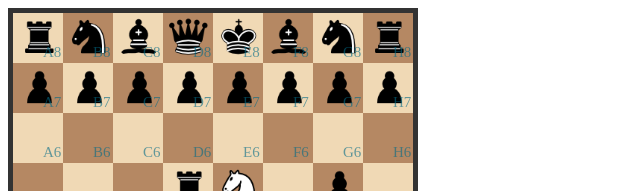
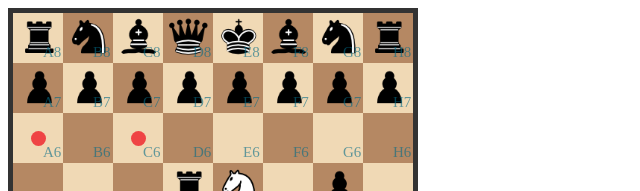
Before and after one commit to ronishae/bag-chess, a plain HTML site: page index.html in a window 1280 px wide. Both pictures are taken after a click on the button 88 px from the left and 38 px from the top of the page. Shown: the top 191 px of the page, 0-640 px from the left. Drawn offline with Linux system fonts and the light colour scheme.

Commit message:
render move indicators

```diff
--- a/script.js
+++ b/script.js
@@ -74,7 +74,7 @@ function isOppositeColour(first, second) {
 // converts array of [row, col] to string of coordinates
 function convertMoves(moves) {
     if (!moves) return [];
-    return moves.map(([r, c]) => toCoordinate(r, c)).join(", ");
+    return moves.map(([r, c]) => toCoordinate(r, c));
 }
 
 // all the get move functions still need to be validated for checks, pins, can't capture king
@@ -257,13 +257,41 @@ function getPossibleMoves(row, col, pieceType) {
     return [];
 }
 
+function makeMove(event) {
+    const parent = event.target.parentElement;
+    const square = parent.id;
+    console.log(`Move made to square ${square}`);
+}
+
+function renderMoves(moves) {
+    removeElementsByClass("move-indicator");
+    removeElementsByClass("capture-indicator");
+
+    for (const coordinate of moves) {
+        const square = document.getElementById(coordinate);
+        const indicator = document.createElement("button");
+        indicator.addEventListener("click", makeMove);
+        indicator.classList.add("move-button");
+
+        const [row, col] = fromCoordinate(coordinate);
+        // guaranteed it is an opponent piece (via the getPossibleMoves call) if not empty square
+        if (boardState[row][col] !== ".") {
+            indicator.classList.add("capture-indicator");
+        } else {
+            indicator.classList.add("move-indicator");
+        }
+        square.appendChild(indicator);
+    }
+}
+
 function handlePieceClick(event) {
     const parent = event.target.parentElement;
     const square = parent.parentElement.id;
     const pieceType = pieceFromCoordinate(square);
-    console.log(`Piece ${pieceType} clicked at square ${square}`);
+    // console.log(`Piece ${pieceType} clicked at square ${square}`);
     const moves = getPossibleMoves(...fromCoordinate(square), pieceType);
     console.log(convertMoves(moves));
+    renderMoves(convertMoves(moves));
 }
 
 function renderBoard(boardState) {
--- a/styles.css
+++ b/styles.css
@@ -51,3 +51,28 @@
     padding: 0;
     cursor: pointer;
 }
+
+.move-button {
+    border: none;
+    background: none;
+    cursor: pointer;
+}
+
+/* little circle */
+.move-indicator {
+    position: absolute;
+    width: 30%;
+    height: 30%;
+
+    border-radius: 50%;
+
+    background-color: #ef4444;
+}
+
+/* box */
+.capture-indicator {
+    position: absolute;
+    width: 100%;
+    height: 100%;
+    border: 4px solid #ef4444;
+}
```
Also changed, not shown: 1 other file.
